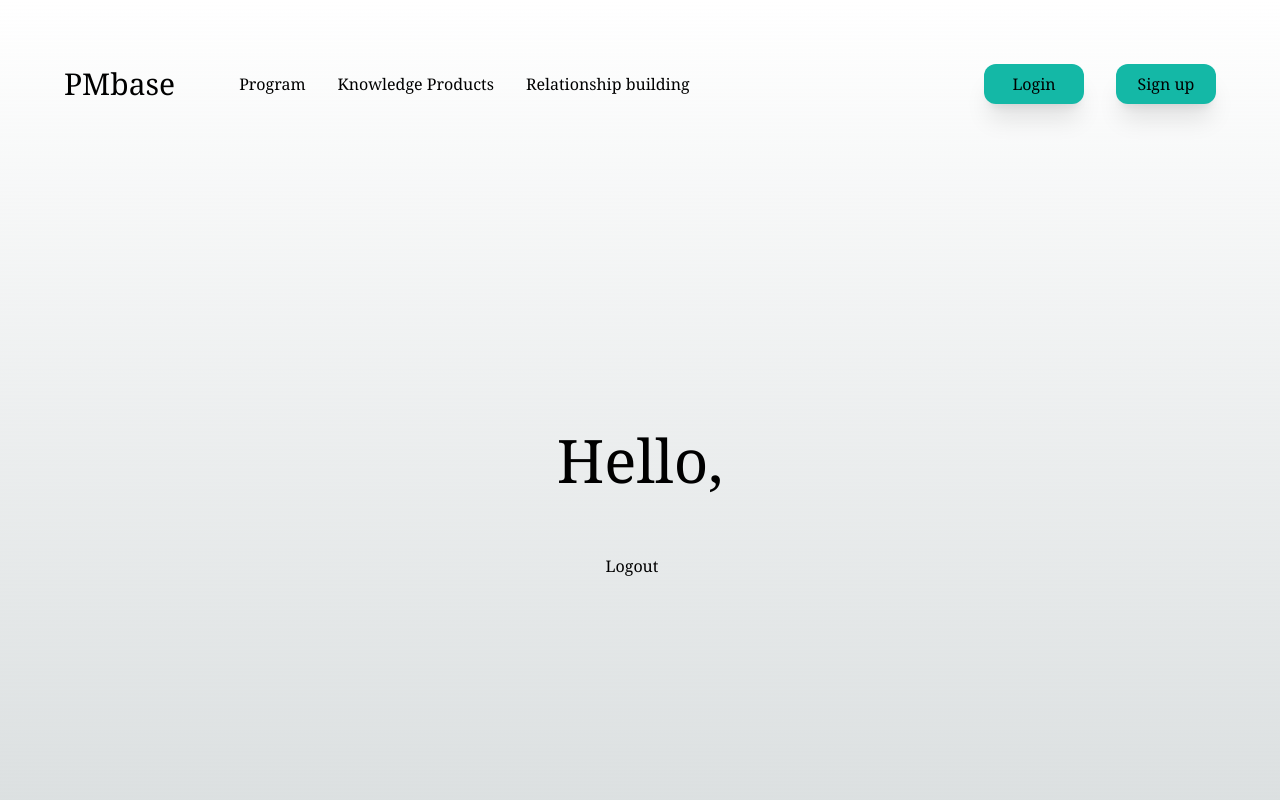
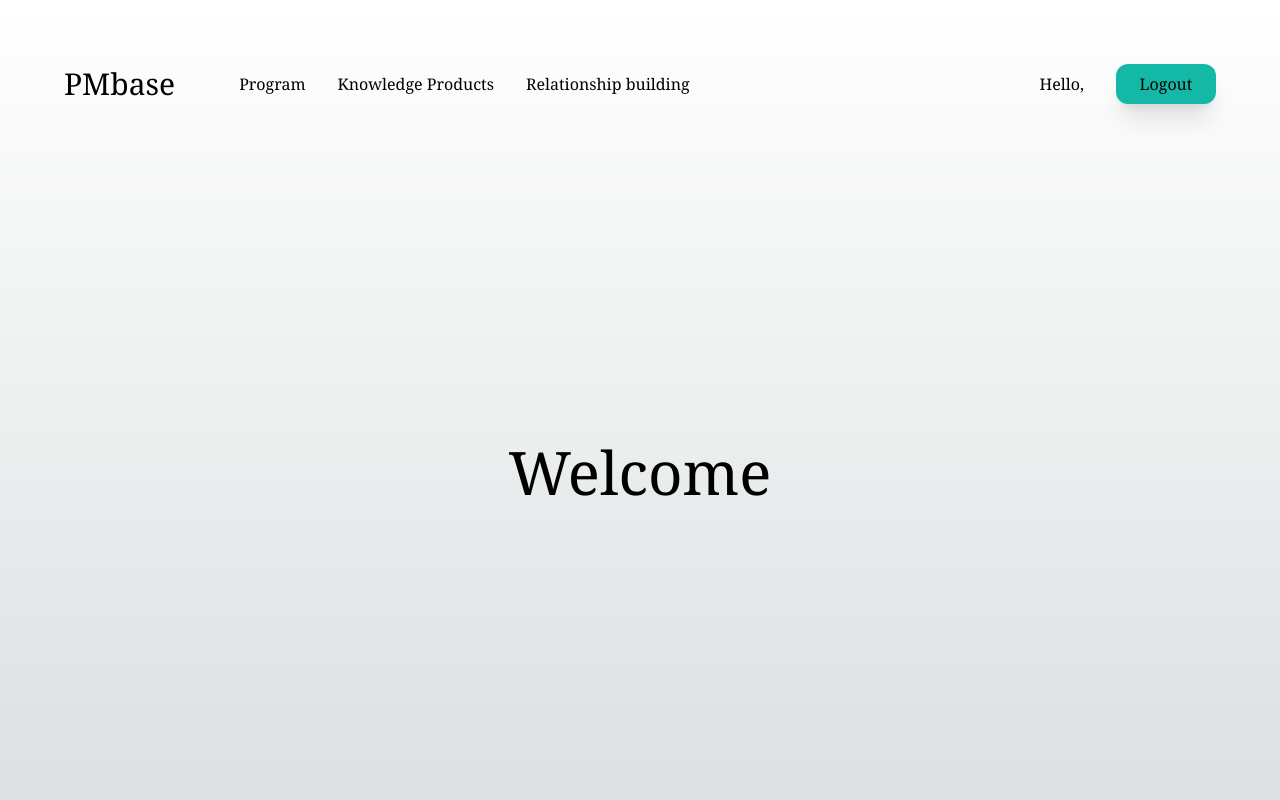
Before and after one commit to rosennabs/surveysalud, a Next.js app: page / in a window 1280 px wide. Shown: the top 800 px of the page. Built offline with nearby package versions, Linux system fonts and the light colour scheme; sample sign-in values are in the browser's storage.

Commit message:
Bug fix - correctly update state to display user's name upon login

```diff
--- a/src/app/layout.tsx
+++ b/src/app/layout.tsx
@@ -2,7 +2,6 @@
 import type { Metadata } from "next";
 import { Inter } from "next/font/google";
 import "./globals.css";
-import Link from 'next/link';
 import Header from '../components/Header';
 import { AuthProvider } from '../contexts/AuthContext';
 
@@ -14,7 +13,6 @@ export const metadata: Metadata = {
   description: "Generated by create next app",
 };
 
-// const navClassName = "fixed left-0 top-0 justify-center border-b border-gray-300 bg-gradient-to-b from-zinc-200 pb-6 pt-8 backdrop-blur-2xl dark:border-neutral-800 dark:bg-zinc-800/30 dark:from-inherit lg:static lg:w-auto  lg:rounded-xl lg:border lg:bg-black lg:p-4 lg:dark:bg-zinc-800/30 text-white";
 
 export default function RootLayout({
   children,
--- a/src/app/login/page.tsx
+++ b/src/app/login/page.tsx
@@ -6,6 +6,7 @@ import { Formik, Form } from "formik";
 import * as Yup from "yup";
 import FormField from "../../components/FormField";
 import Button from "../../components/Button";
+import { useAuth } from '../../contexts/AuthContext';
 import axios from 'axios';
 
 
@@ -29,6 +30,7 @@ const validationSchema = Yup.object({
 
 function Login() {
   const router = useRouter(); // Use useRouter from next/router
+  const { login } = useAuth();
 
   const handleSubmit = async (values, actions) => {
 
@@ -37,9 +39,7 @@ function Login() {
 
       // Fetch the user's token
       const { token, user } = response.data;
-      sessionStorage.setItem('token', token);
-      sessionStorage.setItem('user', JSON.stringify(user));
-
+      login (user, token);
 
       actions.resetForm();
       actions.setSubmitting(false);
--- a/src/app/page.tsx
+++ b/src/app/page.tsx
@@ -1,59 +1,17 @@
 'use client'
 
-import Link from 'next/link';
-import React, { useEffect, useState } from 'react';
-import { useRouter } from 'next/navigation';
-import { useAuth } from '../contexts/AuthContext';
+import React from 'react';
+
 
 
 export default function Home() {
 
-  const router = useRouter();
-  const { logout } = useAuth();
-
-  const [user, setUser] = useState(null);
-
-  useEffect(() => {
-    const storedUser = JSON.parse(sessionStorage.getItem('user'));
-    setUser(storedUser);
-  }, [])
-
-
-  const handleLogout = () => {
-    logout();
-    router.push('/login');
-
-  }
 
 
   return (
     <div className="flex flex-col items-center justify-center h-screen">
 
-
-        {user && <h1 className="text-6xl text-black pb-16">Hello, {user.first_name}</h1>}
-
-        {!user && (
-          <>
-          <Link href='/login'>
-            <p className="pr-4">
-              Login</p>
-
-          </Link>
-
-          <Link href='/registration'>
-            <p className="pr-4">
-              Register</p>
-
-            </Link>
-          </>
-       )}
-
-
-        {user && (
-          <p onClick={() => handleLogout()} className="pr-4">
-            Logout</p>
-       )}
-
+       <h1 className="text-6xl text-black pb-16">Welcome </h1>
 
       </div>
 
--- a/src/components/Header.tsx
+++ b/src/components/Header.tsx
@@ -1,7 +1,9 @@
 'use client';
 
 import Link from 'next/link';
-import { useState } from 'react';
+import React, { useEffect, useState } from 'react';
+import { useRouter } from 'next/navigation';
+import { useAuth } from '../contexts/AuthContext';
 
 const baseButtonClassName = "bg-gray-300 rounded-xl shadow-xl w-[100px] h-10 bg-teal-500 hover:text-white";
 const activeButtonClassName = "rounded-xl shadow-xl w-[100px] h-10 border-2 border-teal-500";
@@ -10,6 +12,16 @@ const activeNavClassName = "underline underline-offset-8 text-teal-600 font-bold
 
 
 export default function Header() {
+
+  const router = useRouter();
+  const { isAuthenticated, user, logout } = useAuth();
+
+
+  const handleLogout = (logoutButton: string) => {
+    handleButtonClick(logoutButton);
+    logout();
+    router.push('/login');
+  }
 
   const [activeButton, setActiveButton] = useState<string | null>(baseButtonClassName);
   const [activeNav, setActiveNav] = useState<string | null>(null);
@@ -50,9 +62,23 @@ export default function Header() {
                   Relationship building
                 </div>
               </Link>
-            </div>
+      </div>
 
-            <div className="flex items-center space-x-8">
+
+
+      <div className="flex items-center space-x-8">
+
+        {isAuthenticated ? (
+          <>
+            <p className="text-m text-black">Hello, {user.first_name}</p>
+
+            <button onClick={() => handleLogout('logoutButton')} className={activeButton === 'logoutButton' ? activeButtonClassName : baseButtonClassName}>
+                Logout
+              </button>
+
+          </>
+        ) : (
+          <>
               <Link href='/login'>
                 <button onClick={() => handleButtonClick('login')} className={activeButton === 'login' ? activeButtonClassName : baseButtonClassName}>
                   Login
@@ -63,7 +89,9 @@ export default function Header() {
               <button onClick={() => handleButtonClick('signup')} className={activeButton === 'signup' ? activeButtonClassName : baseButtonClassName}>
                   Sign up
                 </button>
-              </Link>
+            </Link>
+            </>
+        )}
             </div>
 
 
--- a/src/contexts/AuthContext.js
+++ b/src/contexts/AuthContext.js
@@ -8,26 +8,37 @@ const AuthContext = createContext();
 
 export const AuthProvider = ({ children }) => {
   const [isAuthenticated, setIsAuthenticated] = useState(false);
+  const [user, setUser] = useState(null);
 
 
   useEffect(() => {
-    const user = JSON.parse(sessionStorage.getItem("user"));
+    const storedUser = JSON.parse(sessionStorage.getItem("user"));
     const token = sessionStorage.getItem("token");
 
-    if (user && token) {
+    if (storedUser && token) {
+      setUser(storedUser);
       setIsAuthenticated(true);
     } else {
+      setUser(null);
       setIsAuthenticated(false);
     }
   }, []);
 
+  const login = (user, token) => {
+    sessionStorage.setItem("user", JSON.stringify(user));
+    sessionStorage.setItem("token", token);
+    setUser(user);
+    setIsAuthenticated(true);
+  };
+
     const logout = () => {
       sessionStorage.clear();
+      setUser(null);
       setIsAuthenticated(false);
     };
 
   return (
-    <AuthContext.Provider value={{ isAuthenticated, setIsAuthenticated, logout }}>
+    <AuthContext.Provider value={{ isAuthenticated, setIsAuthenticated, user, login, logout }}>
       {children}
     </AuthContext.Provider>
   );
```
